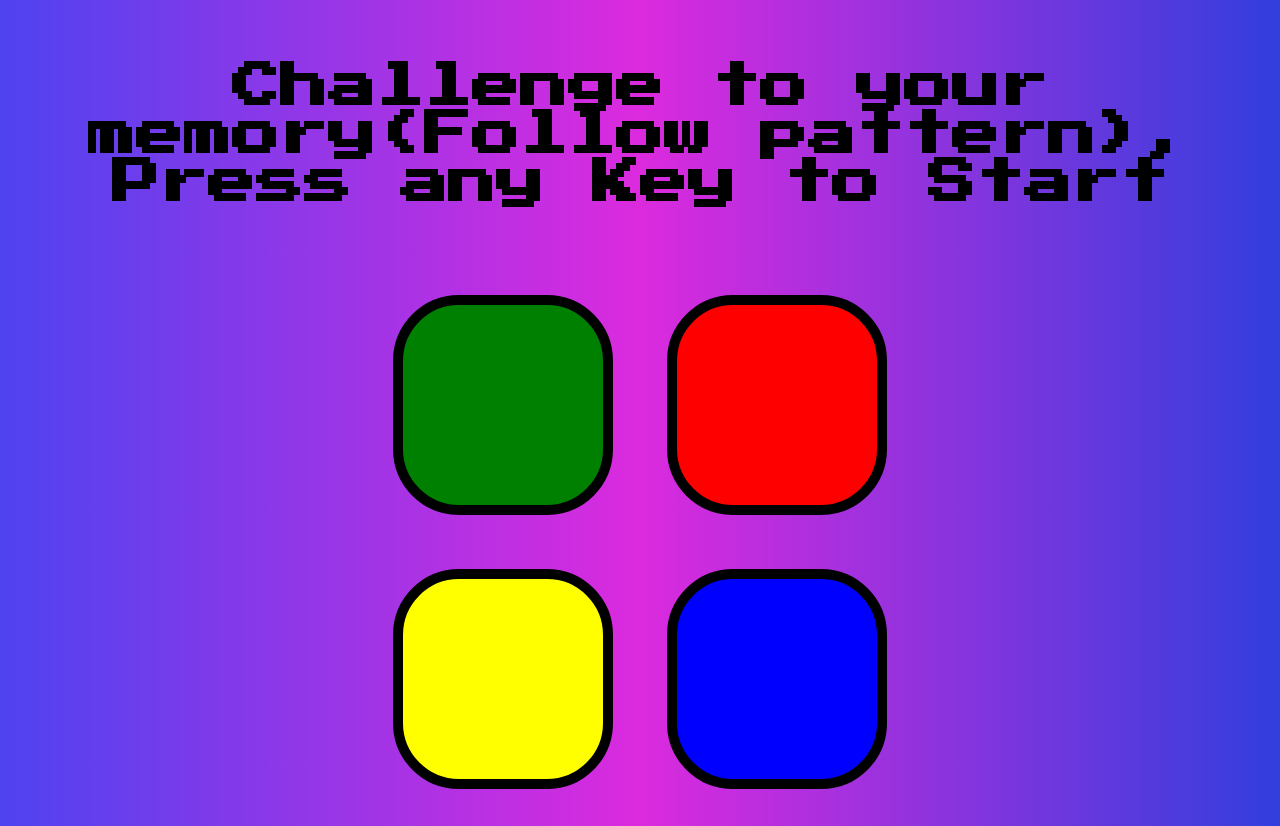
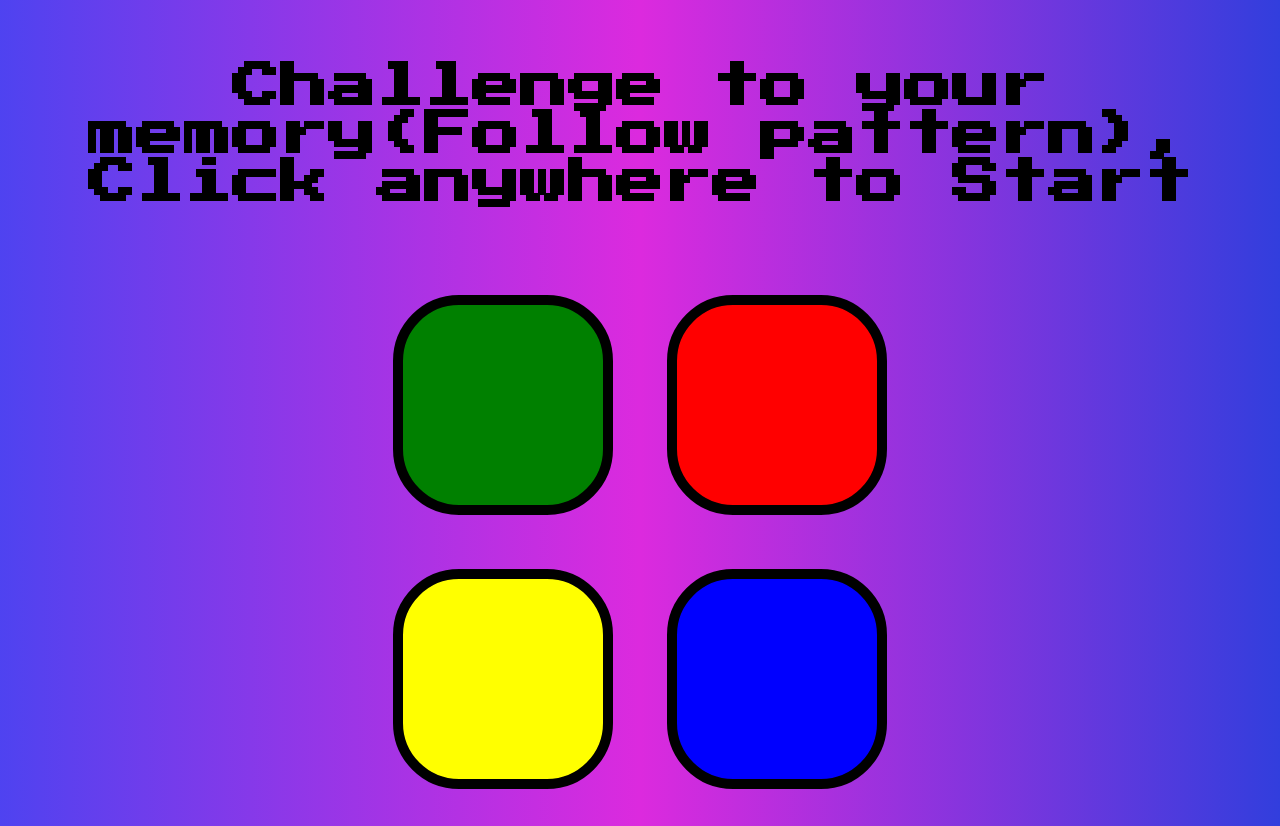
Before and after one commit to pal05249/Simon-says-game, a plain HTML site: page index.html in a window 1280 px wide. Drawn offline with nearby package versions, Linux system fonts and the light colour scheme.

Commit message:
Change from press to click

```diff
--- a/index.html
+++ b/index.html
@@ -9,7 +9,7 @@
 </head>
 
 <body>
-  <h1 id="level-title">Challenge to your memory(Follow pattern), Press any Key to Start</h1>
+  <h1 id="level-title">Challenge to your memory(Follow pattern), Click anywhere to Start</h1>
   <div class="container">
     <div class="row">
 
```
